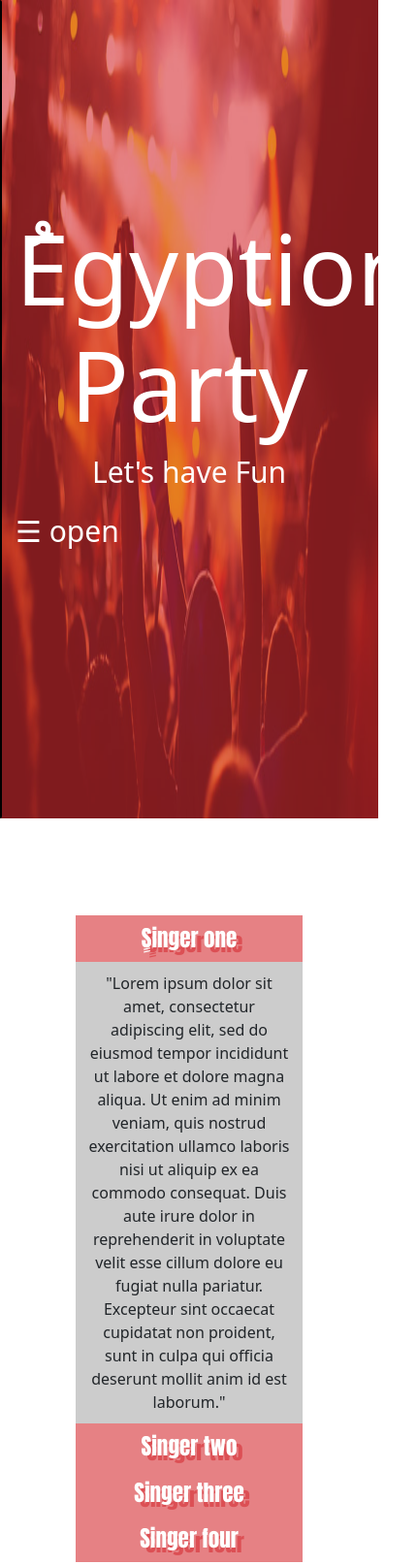
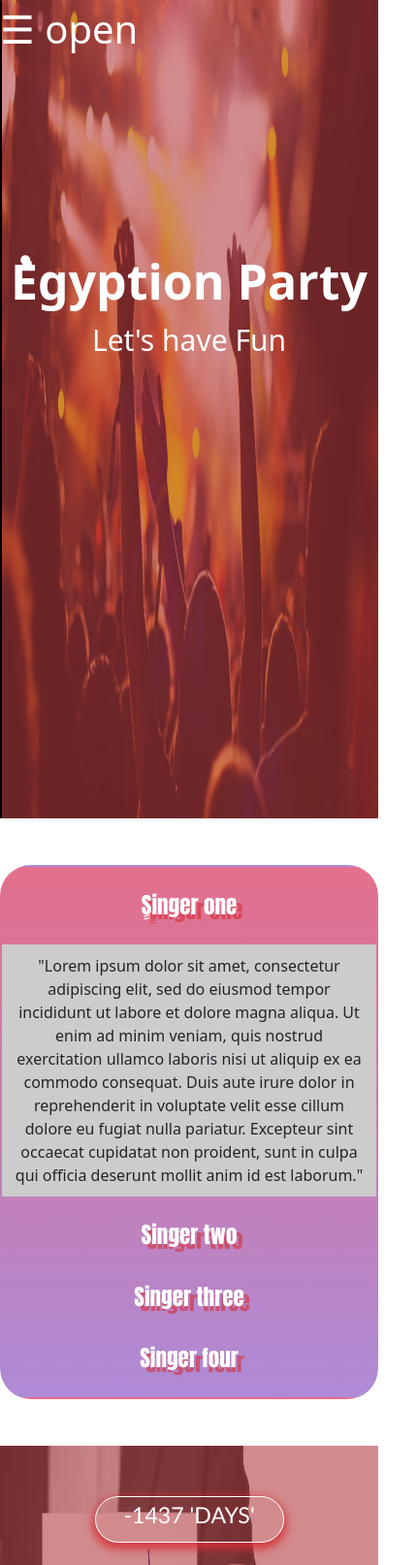
Before and after one commit to OmarNasr-1/Egyption-Party, a plain HTML site: page index.html in a window 390 px wide. Shown: the top 1614 px of the page at 97% size, 430 px wide, since content can reach past the window. Drawn offline with Linux system fonts and the light colour scheme.

Commit message:
responsive

```diff
--- a/css/index_style.css
+++ b/css/index_style.css
@@ -8,15 +8,6 @@
 }
 
 
-.Overlay {
-    position: absolute;
-    top: 0;
-    left: 0;
-    width: 100%;
-    height: 100%;
-    background-color: rgba(180, 62, 66, 0.6);
-
-}
 
 #home h2 {
     margin-top: 200px;
@@ -36,16 +27,14 @@ p {
     left: 0;
     overflow-x: hidden;
     transition: 1s;
-    padding-top: 69px;
     border: 1px solid black;
-    border-top-right-radius: 20rem;
-    border-bottom-right-radius: 20rem;
+    border-top-right-radius: 2rem;
+    border-bottom-right-radius: 2rem;
+    background-color: #D62E33;
+
 }
 
 
-.sidenav {
-    background-color: #D62E33;
-}
 
 
 
@@ -53,11 +42,12 @@ p {
     margin-top: 2rem;
     padding: 20px 8px 20px 32px;
     text-decoration: none;
-    font-size: 25px;
-    color: #818181;
+    font-size: 28px;
+
     display: block;
     transition: 0.3s;
     color: white;
+    font-weight: 700;
 
 }
 
@@ -71,18 +61,16 @@ p {
     position: absolute;
     top: 38%;
     right: 5;
-    font-size: 36px;
+    font-size: 40px;
     margin-left: 50px;
     padding: 5px;
-    border: none;
+
 }
 
-#home-content {
-    padding: 16px;
-}
 
 #home-content h2 {
-    font-size: 100px;
+    font-size: 50px;
+    font-weight: 900;
 }
 
 #home-content p {
@@ -102,17 +90,20 @@ p {
 
 
 #pop-up {
+    background: linear-gradient(#d8325bb2, #8955c4af);
+    border: 2px solid transparent;
+    border-radius: 2rem;
 
-    margin: 100px auto;
-    width: 60%;
+
+
+
 }
 
 #pop-up h3 {
     padding: 10px;
-    margin: 0;
-    background-color: rgba(214, 46, 51, 0.6);
-    cursor: pointer;
-    color: white;
+    margin: 1rem;
+ cursor: pointer;
+    color: #fff;
     font-family: Impact, Haettenschweiler, 'Arial Narrow Bold', sans-serif;
     text-shadow: 6px 5px rgba(214, 46, 51, 0.6);
 
@@ -130,19 +121,19 @@ p {
     background-repeat: no-repeat;
     background-size: 100% 100%;
     position: relative;
-    height: 330px;
+    height: 430px;
 }
 
-.overlay {
+
+.Overlay {
     position: absolute;
     top: 0;
     left: 0;
     width: 100%;
     height: 100%;
-    background-color: rgba(214, 46, 51, 0.6);
-    color: white;
+    background-color: rgba(180, 62, 66, 0.6);
+
 }
-
 .container {
     padding: 20px 0px;
 }
@@ -151,9 +142,12 @@ p {
     padding: 5px;
     border: 1px solid #FFF;
     border-radius: 20rem;
-    margin-top: .9rem;
-    box-shadow: 5px 5px rgba(214, 46, 51, 0.6);
-
+    margin-top: 2rem;
+    box-shadow: 0 4px 9px 3px rgba(214, 46, 52, 0.822);
+color: #fff;
+font-size: 30px;
+font-family: 'Trebuchet MS', 'Lucida Sans Unicode', 'Lucida Grande', 'Lucida Sans', Arial, sans-serif;
+font-weight: 900;
 }
 
 
@@ -190,7 +184,7 @@ p {
     line-height: 26px;
     color: #777;
     text-align: left;
-    width: 390px;
+
 
 }
 
--- a/index.html
+++ b/index.html
@@ -17,6 +17,7 @@
 
       <section id="home">
         <div class="Overlay">
+
           <div id="fixedNAV" class="sidenav">
             <a href="javascript:void(0)" class="closebtn" onclick="closeNav()">&times;</a>
             <a href="#home">Home</a>
@@ -24,13 +25,15 @@
             <a href="#countsec">Duration</a>
             <a href="#hire-me">Contact</a>
           </div>
+          <span style="font-size:40px;cursor:pointer" onclick="openNav()">&#9776; open</span>
+
           <div id="home-content">
 
 
             <h2>ُEgyption Party</h2>
             <p id="welcome_msg">Let's have Fun</p>
 
-            <span style="font-size:30px;cursor:pointer" onclick="openNav()">&#9776; open</span>
+
           </div>
         </div>
       </section>
@@ -38,7 +41,7 @@
 
       <!-- ------------------------------------- ACCORDION ------------------------------------------- -->
 
-      <section id="pop-up" class="text-center">
+      <section id="pop-up" class="text-center col-md-6 m-auto mt-5 mb-5">
 
         <h3>ٍSinger one</h3>
         <div>"Lorem ipsum dolor sit amet, consectetur adipiscing elit, sed do eiusmod tempor incididunt ut labore et
@@ -125,7 +128,7 @@
 
       <section id="hire-me">
 
-        <div class="container">
+        <div class="container-fluid">
 
           <div class="head">
             <h2>Join Us</h2>
@@ -181,8 +184,6 @@
               </form>
 
             </div>
-
-
           </div>
 
 
```
